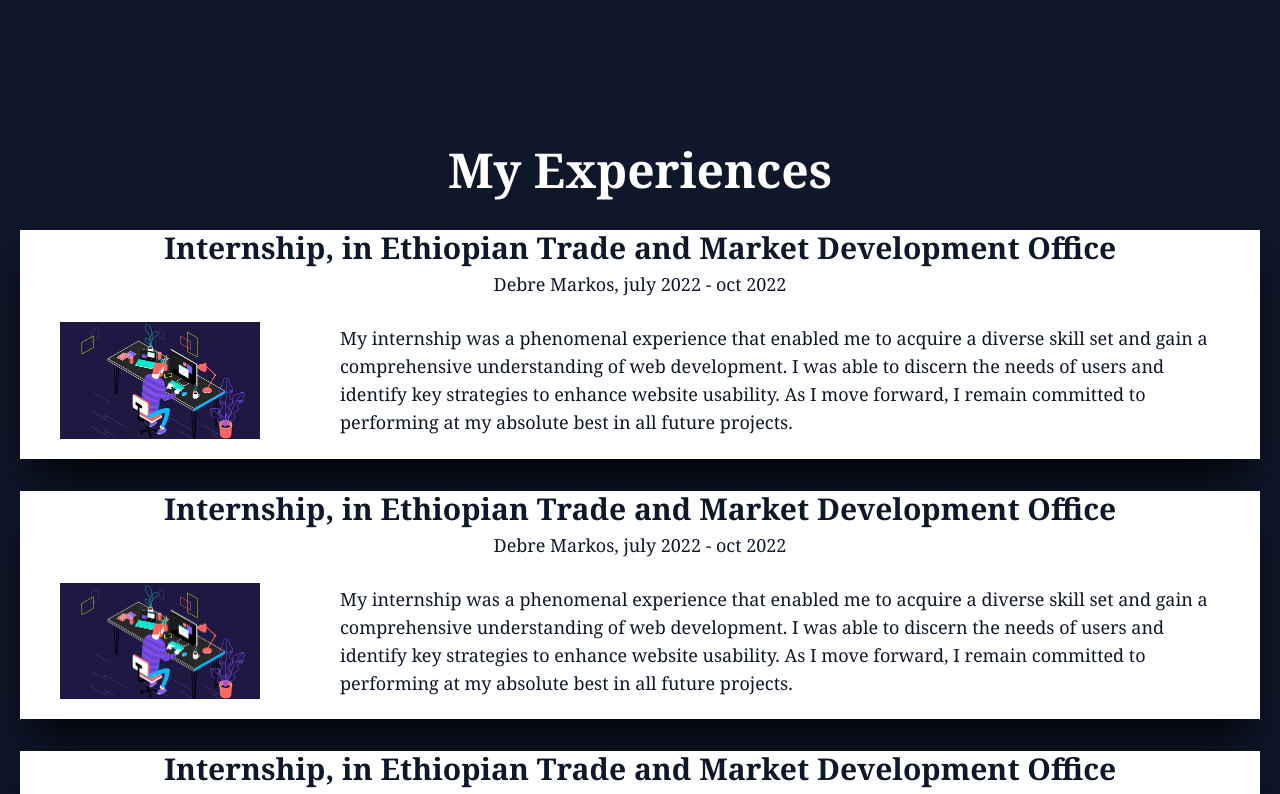
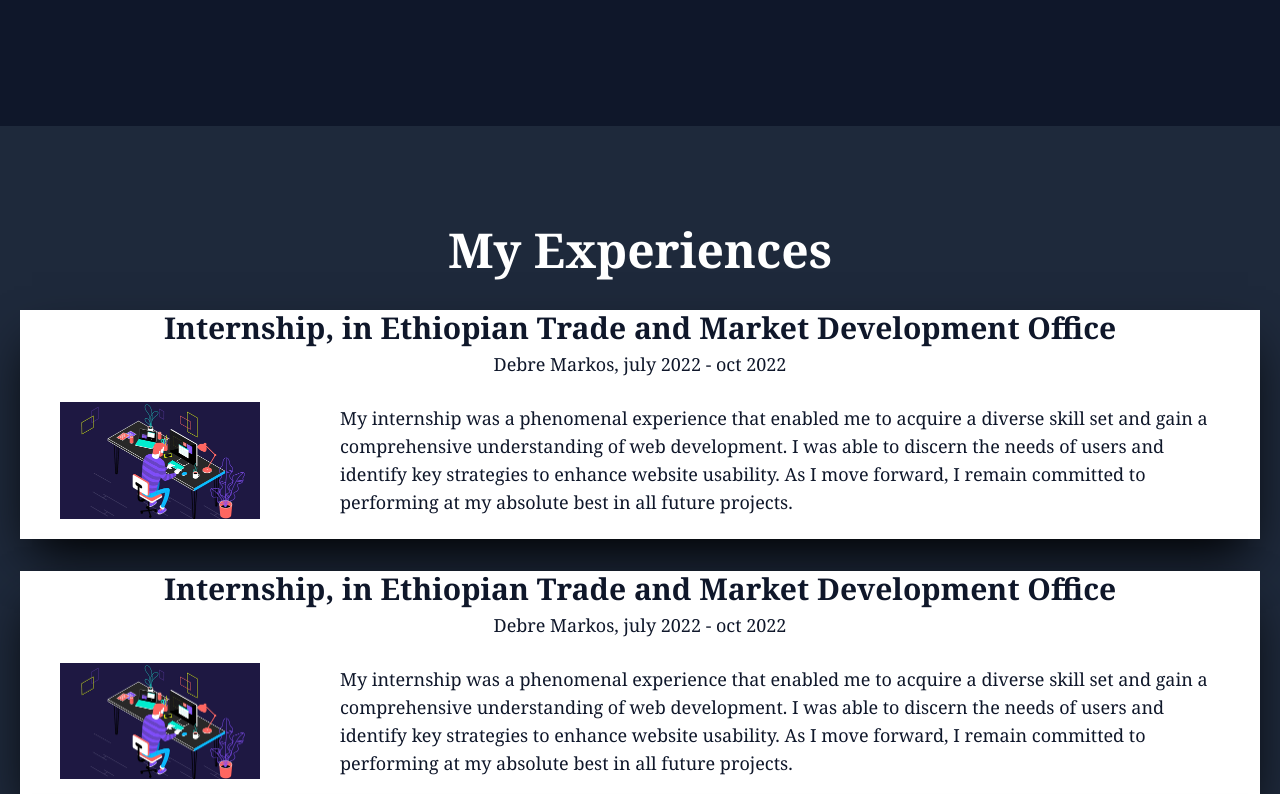
Before and after one commit to haileamlakwalelige/me-and-tensae, a React (Create React App) app: page / in a window 1280 px wide. Shown: the part 4146-4940 px from the top of the page. Built offline with nearby package versions, Linux system fonts and the light colour scheme.

Commit message:
updathing the experience section

```diff
--- a/src/haila/Experience.js
+++ b/src/haila/Experience.js
@@ -3,7 +3,7 @@ import image from '../imgs/king.gif'
 
 const Experience=()=>{
     return(
-        <div className="bg-slate-900  text-white flex font-serif flex-col justify-center items-center">
+        <div className="bg-slate-800 py-20  text-white flex font-serif flex-col justify-center items-center">
             <h1 className="font-bold text-5xl text-center py-5">My Experiences</h1>
             <div className='text-lg bg-white shadow-2xl my-4 font-serif text-slate-900 mx-5 shadow-black '>
                 <h1 className="font-bold text-3xl text-center flex items-center justify-center">Internship, in Ethiopian Trade and Market Development Office</h1>
```
